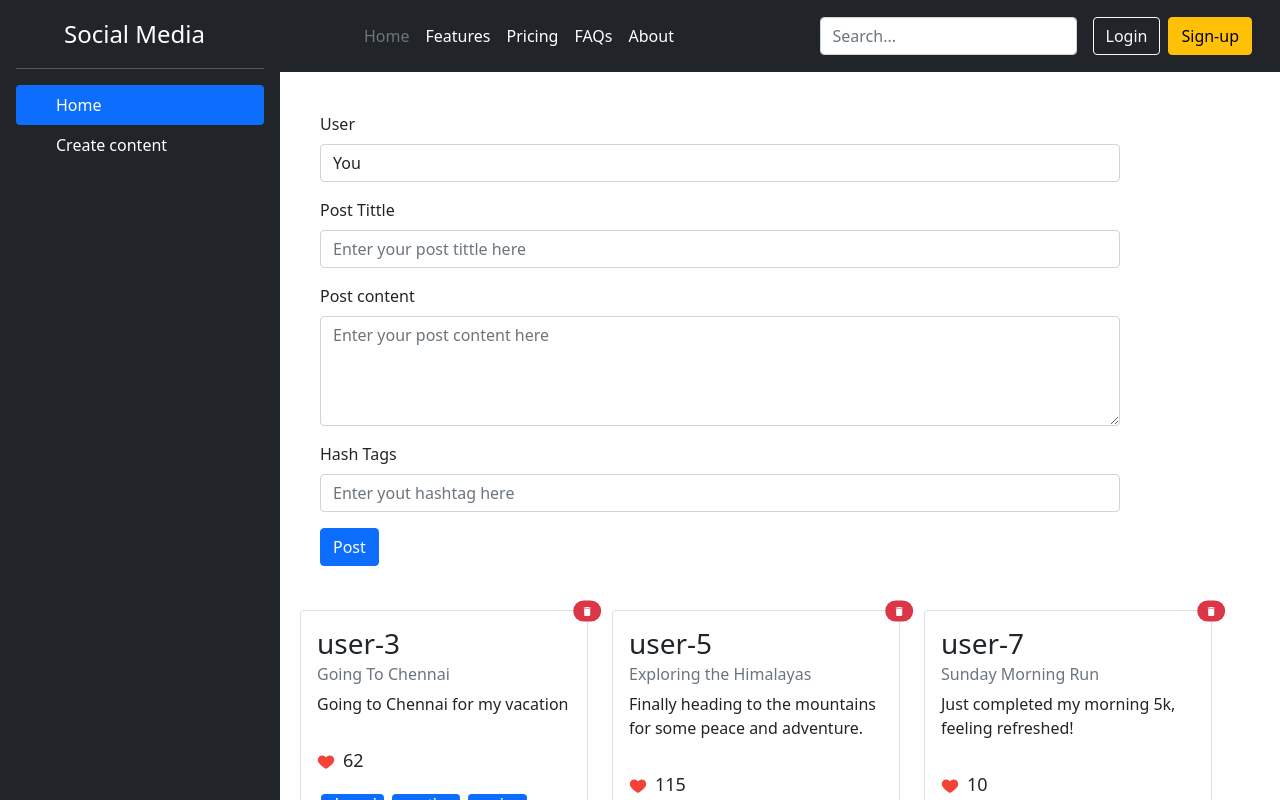
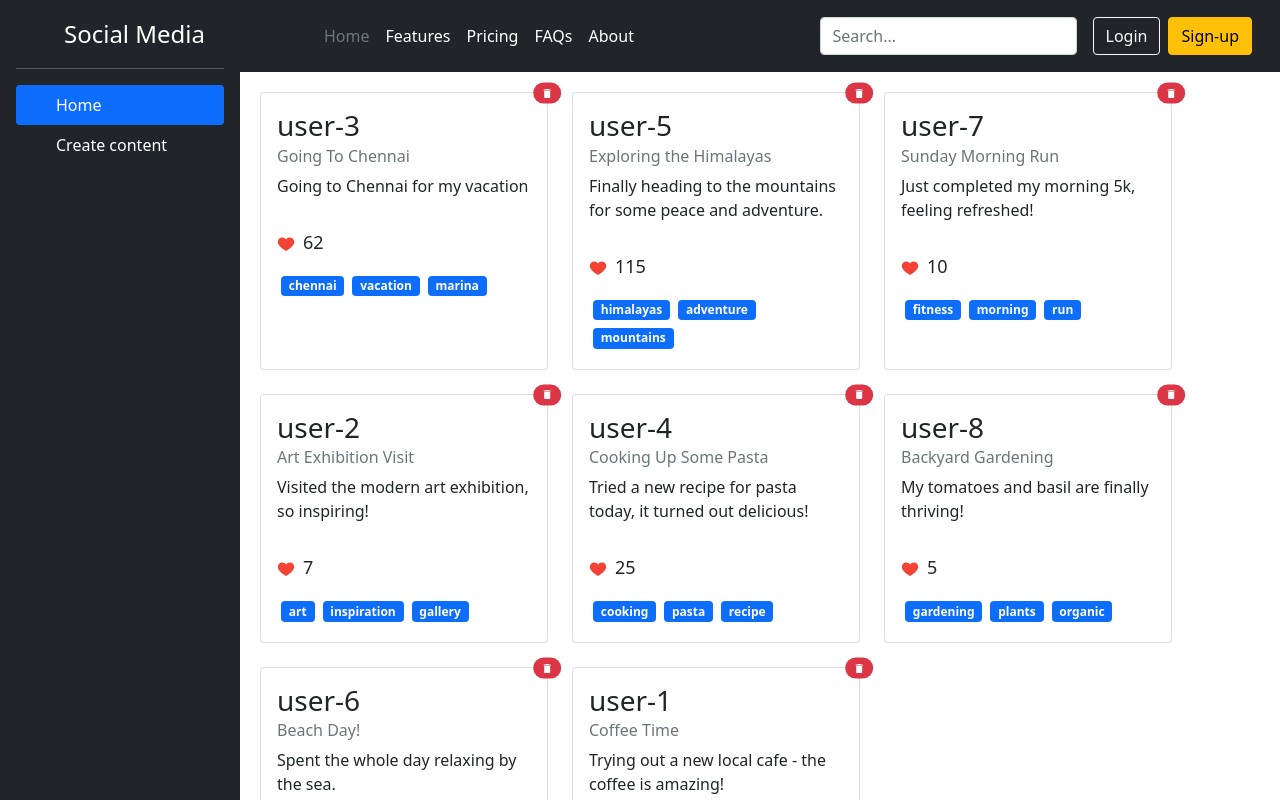
Before and after one commit to ajay1931/social_media, a React (Vite) app: page / in a window 1280 px wide. Shown: the top 800 px of the page. Built offline with nearby package versions, Linux system fonts and the light colour scheme.

Commit message:
code updated

```diff
--- a/package.json
+++ b/package.json
@@ -12,6 +12,7 @@
   "dependencies": {
     "bootstrap": "^5.3.3",
     "react": "^18.3.1",
+    "react-bootstrap": "^2.10.6",
     "react-dom": "^18.3.1",
     "react-icons": "^5.3.0",
     "react-router-dom": "^6.28.0"
--- a/src/App.css
+++ b/src/App.css
@@ -7,25 +7,21 @@
 }
 
 .sidebar {
-    min-height: 500px;
+    min-height: 800px;
 }
 
-.createcontent{
-    margin: 20px;
+.createcontent {
     display: flex;
     flex-direction: column;
-    align-items: center;
+    padding: 20px;
 }
 
-.createcontent-form{
-    width: 50rem;
+.createcontent-form {
+    max-width: 50rem;
 }
 
 .HomePage {
     margin: 20px;
-}
-
-.productliststore {
     display: flex;
     flex-wrap: wrap;
     gap: 1.5rem;
--- a/src/App.jsx
+++ b/src/App.jsx
@@ -1,4 +1,4 @@
-import { useState } from 'react'
+import React from 'react'
 import './App.css'
 import SideBar from './Components/SideBar'
 import Header from './Components/Header'
@@ -6,6 +6,7 @@ import Footer from './Components/Footer'
 import CreateContent from './Components/CreateContent'
 import HomePage from './Components/HomePage'
 import { BrowserRouter, Routes, Route } from 'react-router-dom'
+import ProductListStore from './Store/ProductListStore'
 
 function App() {
 
@@ -15,10 +16,12 @@ function App() {
         <SideBar />
         <div className='header-footer'>
           <Header />
-          <Routes>
-            <Route path='/' element={<HomePage />}></Route>
-            <Route path="/CreateContent" element={<CreateContent />}></Route>
-          </Routes>
+          <ProductListStore>
+            <Routes>
+              <Route path='/' element={<HomePage />}></Route>
+              <Route path="/CreateContent" element={<CreateContent />}></Route>
+            </Routes>
+          </ProductListStore>
           <Footer />
         </div>
       </div>
--- a/src/Components/CreateContent.jsx
+++ b/src/Components/CreateContent.jsx
@@ -1,21 +1,45 @@
-import React from 'react'
+import React, { useContext, useRef } from 'react'
+import { postListContext } from '../Store/ProductListStore';
 
 const CreateContent = () => {
+    const { addPost } = useContext(postListContext);
+
+    let userId = useRef();
+    let title = useRef();
+    let body = useRef();
+    let tags = useRef();
+
+    let submit = (event) => {
+        event.preventDefault();
+        let newpost = {
+            userId: userId.current.value,
+            title: title.current.value,
+            body: body.current.value,
+            tags: tags.current.value.split(',').map(e => e.trim()),
+            reactions: 0
+        }
+        addPost(newpost)
+        userId.current.value = ''
+        title.current.value = ''
+        body.current.value = ''
+        tags.current.value = ''
+
+    };
+
+
     return (
         <div className="createcontent">
-            <form className='createcontent-form'>
+            <form className='createcontent-form' onSubmit={submit}>
                 <div className="mb-3">
                     <label className="form-label">User</label>
-                    <input
-                        type="text"
-                        defaultValue="You"
-                        className="form-control"
-                        id="user"
-                        required />
+                    <select className="form-select" aria-label="Default select example" ref={userId}>
+                        <option >You</option>
+                    </select>
                 </div>
                 <div className="mb-3">
                     <label className="form-label">Post Tittle</label>
                     <input
+                        ref={title}
                         type="text"
                         className="form-control"
                         id="title"
@@ -25,6 +49,7 @@ const CreateContent = () => {
                 <div className="mb-3">
                     <label className="form-label">Post content</label>
                     <textarea
+                        ref={body}
                         type="textarea"
                         className="form-control"
                         id="content"
@@ -35,6 +60,7 @@ const CreateContent = () => {
                 <div className="mb-3">
                     <label className="form-label">Hash Tags</label>
                     <input
+                        ref={tags}
                         type="text"
                         className="form-control"
                         id="hashtag"
@@ -42,7 +68,7 @@ const CreateContent = () => {
                         required />
                 </div>
 
-                <button type="submit" className="btn btn-primary">Post</button>
+                <button type="submit" className="btn btn-primary" >Post</button>
             </form>
         </div>
     )
--- a/src/Components/Footer.jsx
+++ b/src/Components/Footer.jsx
@@ -3,35 +3,35 @@ import React from 'react'
 const Footer = () => {
     return (
         <div>
-            <footer class="py-3 my-4">
-                <ul class="nav justify-content-center border-bottom pb-3 mb-3">
-                    <li class="nav-item">
-                        <a href="#" class="nav-link px-2 text-muted">
+            <footer className="py-3 my-4">
+                <ul className="nav justify-content-center border-bottom pb-3 mb-3">
+                    <li className="nav-item">
+                        <a href="#" className="nav-link px-2 text-muted">
                             Home
                         </a>
                     </li>
-                    <li class="nav-item">
-                        <a href="#" class="nav-link px-2 text-muted">
+                    <li className="nav-item">
+                        <a href="#" className="nav-link px-2 text-muted">
                             Features
                         </a>
                     </li>
-                    <li class="nav-item">
-                        <a href="#" class="nav-link px-2 text-muted">
+                    <li className="nav-item">
+                        <a href="#" className="nav-link px-2 text-muted">
                             Pricing
                         </a>
                     </li>
-                    <li class="nav-item">
-                        <a href="#" class="nav-link px-2 text-muted">
+                    <li className="nav-item">
+                        <a href="#" className="nav-link px-2 text-muted">
                             FAQs
                         </a>
                     </li>
-                    <li class="nav-item">
-                        <a href="#" class="nav-link px-2 text-muted">
+                    <li className="nav-item">
+                        <a href="#" className="nav-link px-2 text-muted">
                             About
                         </a>
                     </li>
                 </ul>
-                <p class="text-center text-muted">© 2021 Company, Inc</p>
+                <p className="text-center text-muted">© 2021 Company, Inc</p>
             </footer>
         </div>
     )
--- a/src/Components/HomePage.jsx
+++ b/src/Components/HomePage.jsx
@@ -1,10 +1,22 @@
-import React from 'react'
-import ProductListStore from '../Store/ProductListStore'
+import React, { useContext } from 'react'
+import { postListContext } from '../Store/ProductListStore'
+import Post from './Post'
 
 const HomePage = () => {
+  const { posts } = useContext(postListContext)
   return (
     <div className='HomePage'>
-      <ProductListStore/>
+      {posts.map((post, index) => (
+        <Post
+          key={index}
+          id={index}
+          title={post.title}
+          body={post.body}
+          reactions={post.reactions}
+          tags={post.tags}
+          userId={post.userId}
+        ></Post>
+      ))}
     </div>
   )
 }
--- a/src/Components/Post.jsx
+++ b/src/Components/Post.jsx
@@ -1,19 +1,22 @@
-import React, { useState } from 'react'
+import React, { useContext, useState } from 'react'
 import { FcLike } from "react-icons/fc";
 import { MdDelete } from "react-icons/md";
+import { postListContext } from '../Store/ProductListStore';
 
-const Post = ({ id, title, body, reactions, tags = [], deletePost, user }) => {
+const Post = ({ id, title, body, reactions, tags = [], userId }) => {
+    const { deletePost } = useContext(postListContext);
+
     const [reaction, setReaction] = useState(reactions);
 
     return (
         <div className="card" style={{ width: "18rem" }}>
             <div className="card-body">
-                <h3 className="card-title">{user}</h3>
-                <h6 class="card-subtitle mb-2 text-muted" >{title}</h6>
+                <h3 className="card-title">{userId}</h3>
+                <h6 className="card-subtitle mb-2 text-muted" >{title}</h6>
                 <p className="card-text">{body}</p>
                 <span className='reactions'>
                     <FcLike onClick={() => setReaction(reaction + 1)} />
-                    <p style={{paddingTop:'15px'}}>{reaction}</p>
+                    <p style={{ paddingTop: '15px' }}>{reaction}</p>
                 </span>
                 <span>
                     {tags.map((tag, index) => (
--- a/src/Components/SideBar.jsx
+++ b/src/Components/SideBar.jsx
@@ -3,13 +3,12 @@ import { Link, useLocation } from 'react-router-dom'
 
 const SideBar = () => {
     let location = useLocation();
-
     return (
-        <div className="d-flex flex-column flex-shrink-0 p-3 text-white bg-dark sidebar" style={{ width: "280px" }}>
-            <a href="/" className="d-flex align-items-center mb-3 mb-md-0 me-md-auto text-white text-decoration-none">
-                <svg className="bi me-2" width="40" height="32"><use xlinkHref="#bootstrap"></use></svg>
+        <div className="d-flex flex-column flex-shrink-0 p-3 text-white bg-dark sidebar" style={{ width: "240px" }}>
+            <Link to="/" className="d-flex align-items-center mb-3 mb-md-0 me-md-auto text-white text-decoration-none">
+                <svg className="bi me-2" width="40" height="32"> <use href="#bootstrap" /></svg>
                 <span className="fs-4">Social Media</span>
-            </a>
+            </Link>
             <hr />
             <ul className="nav nav-pills flex-column mb-auto ">
                 <li
--- a/src/Store/ProductListStore.jsx
+++ b/src/Store/ProductListStore.jsx
@@ -1,6 +1,5 @@
-import React, { useState } from 'react'
+import React, { useState, createContext, Children } from 'react'
 import Post from '../Components/Post';
-import CreateContent from '../Components/CreateContent';
 
 const POST_LIST = [
     {
@@ -61,33 +60,27 @@ const POST_LIST = [
     },
 ]
 
-const ProductListStore = () => {
+export const postListContext = createContext({
+    posts:[],
+    addPost:()=>{},
+    deletePost:()=>{},
+});
+
+const ProductListStore = ({ children }) => {
     const [posts, setPosts] = useState(POST_LIST);
 
     let deletePost = (id) => {
         setPosts(posts.filter((post, index) => index !== id))
     }
 
-    let addPost=(newPost)=>{
-        setPosts([newPost,...posts])
+    let addPost = (newPost) => {
+        setPosts([newPost, ...posts])
     }
 
     return (
-        <div className='productliststore'>
-            <CreateContent addPost={addPost}/>
-            {posts.map((post, index) => (
-                <Post
-                    key={index}
-                    id={index}
-                    title={post.title}
-                    body={post.body}
-                    reactions={post.reactions}
-                    tags={post.tags}
-                    deletePost={deletePost}
-                    user={post.userId}
-                />
-            ))}
-        </div>
+        <postListContext.Provider value={{ posts, addPost, deletePost }}>
+            {children}
+        </postListContext.Provider>
     )
 }
 
```
Also changed, not shown: 1 other file (tests, documents, lock files or other folders).
